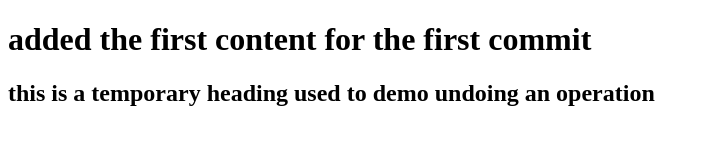
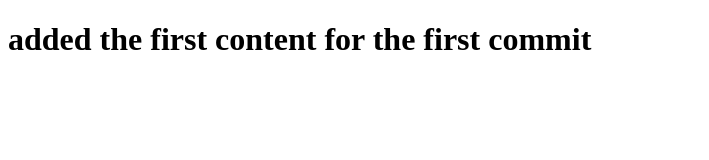
Before and after one commit to Neeshu24619-20904/bits-workflow-assignment, a plain HTML site: page index.html in a window 1280 px wide. Shown: the whole page, without its empty margins (0-709 px from the left). Drawn offline with Linux system fonts and the light colour scheme.

Commit message:
Revert "Added a temporary heading in index.html"
This reverts commit a48a56f72c81a3ecff7f352415d43ccb47dcf079.

```diff
--- a/index.html
+++ b/index.html
@@ -7,6 +7,5 @@
 </head>
 <body>
        <h1>added the first content for the first commit </h1>
-       <h2>this is a temporary heading used to demo undoing an operation </h2>
 </body>
 </html>
```
